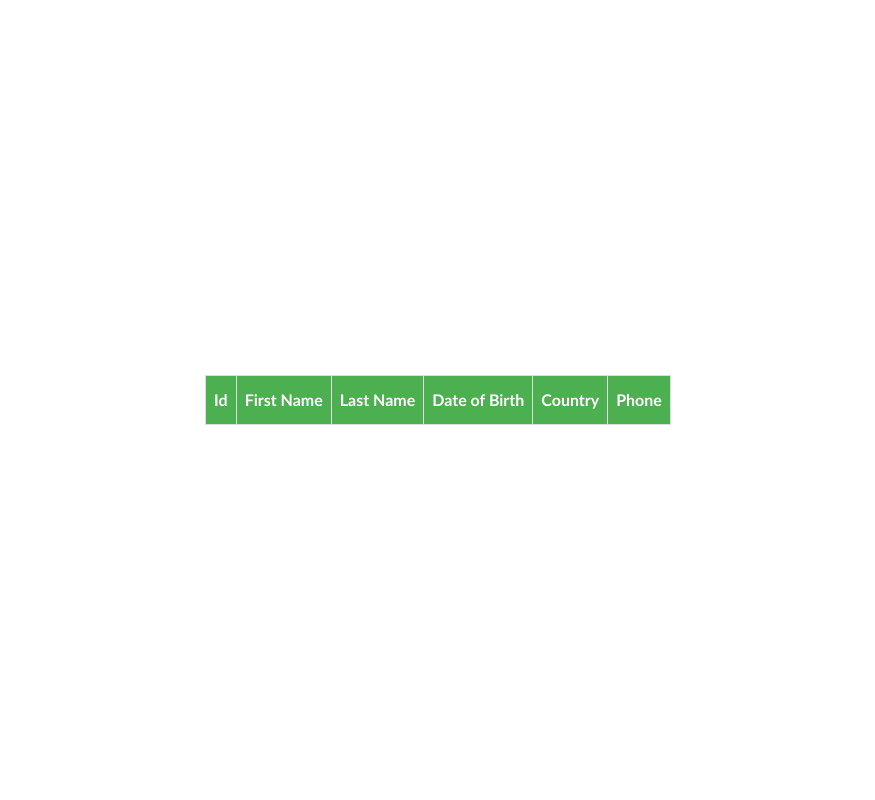
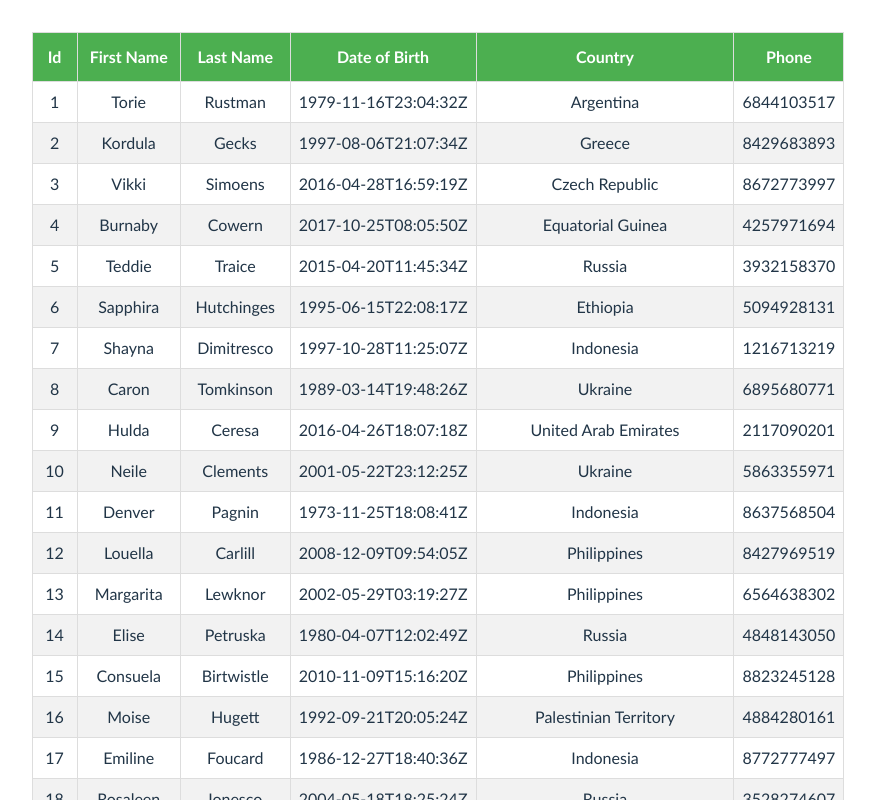
Before and after one commit to NA-Asraful-Khan/REACT_PRACTICE, a React (Vite) app in the folder react-table/: page / in a window 1280 px wide. Shown: the top 800 px of the page, without its empty margins (202-1077 px from the left). Built offline with nearby package versions, Linux system fonts and the light colour scheme.

Commit message:
Made some correction on Basic Table

```diff
--- a/react-table/src/componants/BasicTable.jsx
+++ b/react-table/src/componants/BasicTable.jsx
@@ -6,12 +6,6 @@ export const BasicTable = () => {
 
     const columns = useMemo(() => COLUMNS, [])
     const data = useMemo(() => MOCK_DATA, [])
-    console.log(data)
-
-    const tableInstance = useTable({
-        columns: columns,
-        data: data
-    })
 
     const {
         getTableProps,
@@ -19,27 +13,30 @@ export const BasicTable = () => {
         headerGroups,
         rows,
         prepareRow
-    } = tableInstance
+    } = useTable({
+        columns,
+        data})
+
+
     return (
         <table {...getTableProps()}>
             <thead>
-                {headerGroups.map((headerGroup,index) => (
-                    <tr key={index-1} {...headerGroup.getHeaderGroupProps()}>
-                        {headerGroup.headers.map((column,index) => (
-                            <th key={index+1} {...column.getHeaderProps()}>{column.render('Header')}</th>
+                {headerGroups.map((headerGroup) => (
+                    <tr {...headerGroup.getHeaderGroupProps()}>
+                        {headerGroup.headers.map((column) => (
+                            <th {...column.getHeaderProps()}>{column.render('Header')}</th>
                         ))}
                     </tr>
                 ))}
             </thead>
             <tbody {...getTableBodyProps()}>
                 {
-                    rows.map((row,index)=>{
+                    rows.map((row)=>{
                         prepareRow(row)
                         return(
-                            <tr key={index} {...row.getRowProps()}>
-                                {
-                                    row.cells.map((cell,index) =>{
-                                        <td key={index} {...cell.getCellProps()}>{cell.render('Cell')}</td>
+                            <tr {...row.getRowProps()}>
+                                {row.cells.map((cell) =>{
+                                       return <td {...cell.getCellProps()}>{cell.render('Cell')}</td>
                                     })
                                 }
                             </tr>
```
